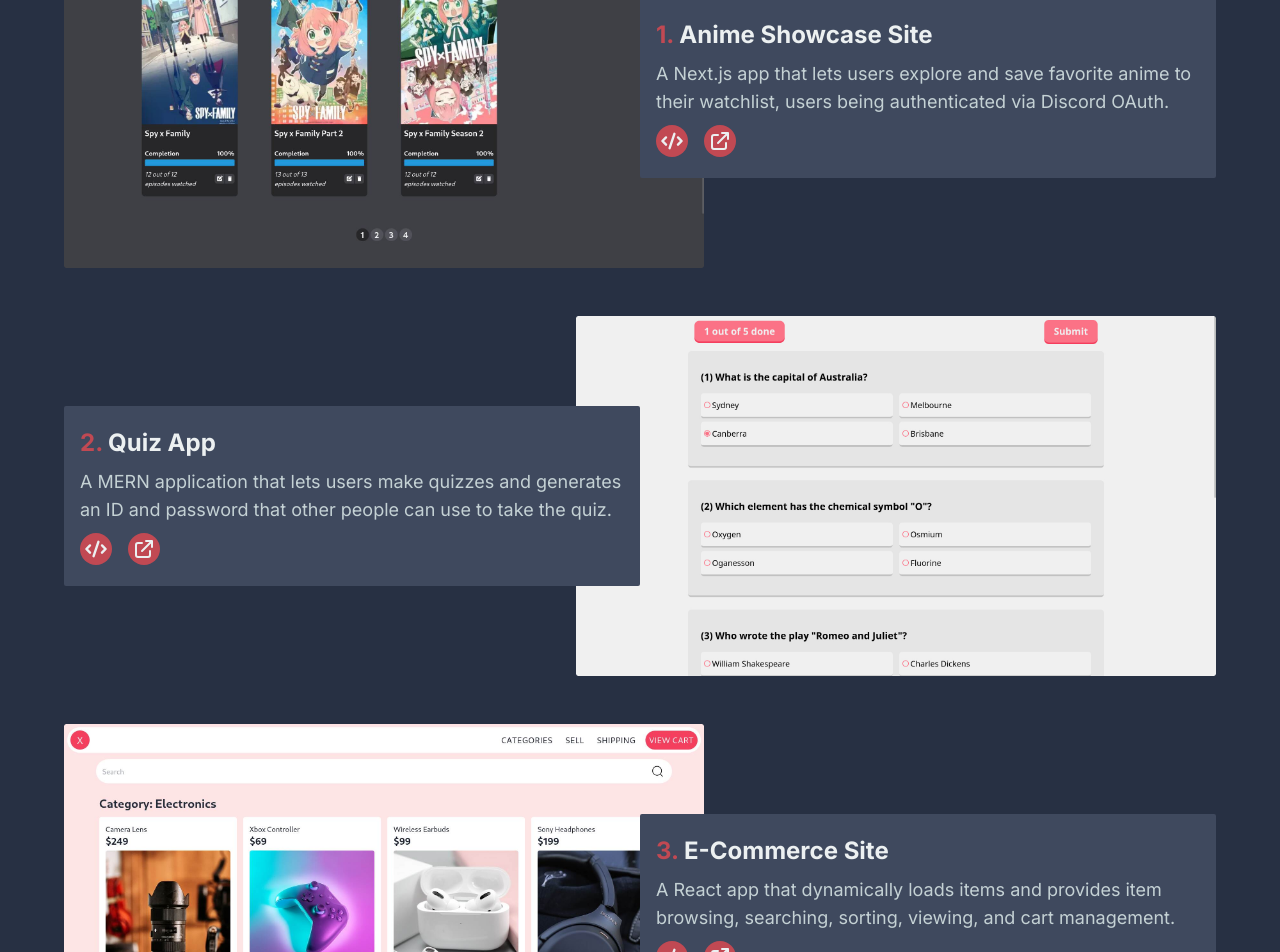
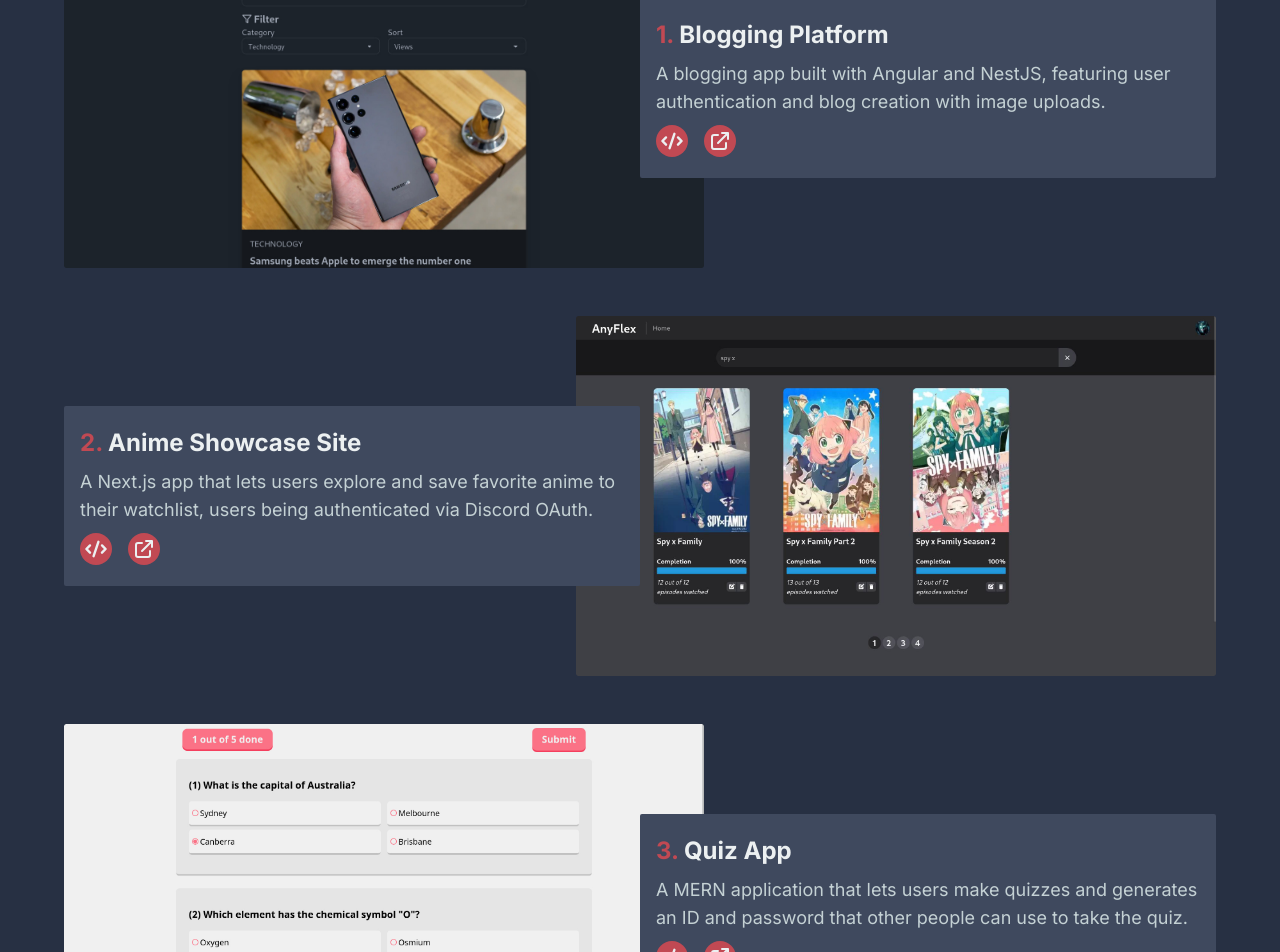
Before and after one commit to ayus-10/my-site, a Next.js app: page / in a window 1280 px wide. Shown: the part 1840-2792 px from the top of the page. Built offline with nearby package versions, Linux system fonts and the light colour scheme.

Commit message:
Project updates

```diff
--- a/src/app/components/sections/data/ProjectsData.ts
+++ b/src/app/components/sections/data/ProjectsData.ts
@@ -12,6 +12,17 @@ export type ProjectItemDetails = {
 export const projectsList: ProjectItemDetails[] = [
   {
     id: 1,
+    title: "Blogging Platform",
+    imageSrc: "/blogit.jpg",
+    description:
+      "A blogging app built with Angular and NestJS, featuring user authentication and blog creation with image uploads.",
+    links: {
+      demo: "https://blog-it-frontend-phi.vercel.app/",
+      code: "https://github.com/ayus-10/blog-it-frontend",
+    },
+  },
+  {
+    id: 2,
     title: "Anime Showcase Site",
     imageSrc: "/anyflex.jpg",
     description:
@@ -22,7 +33,7 @@ export const projectsList: ProjectItemDetails[] = [
     },
   },
   {
-    id: 2,
+    id: 3,
     title: "Quiz App",
     imageSrc: "/quizzy.jpg",
     description:
@@ -32,15 +43,4 @@ export const projectsList: ProjectItemDetails[] = [
       code: "https://github.com/ayus-10/quizzy-frontend",
     },
   },
-  {
-    id: 3,
-    title: "E-Commerce Site",
-    imageSrc: "/project-x.jpg",
-    description:
-      "A React app that dynamically loads items and provides item browsing, searching, sorting, viewing, and cart management.",
-    links: {
-      demo: "https://project-x-five-puce.vercel.app/",
-      code: "https://github.com/ayus-10/project-x",
-    },
-  },
 ];
```
Also changed, not shown: public/blogit.jpg (added), public/project-x.jpg (deleted).
